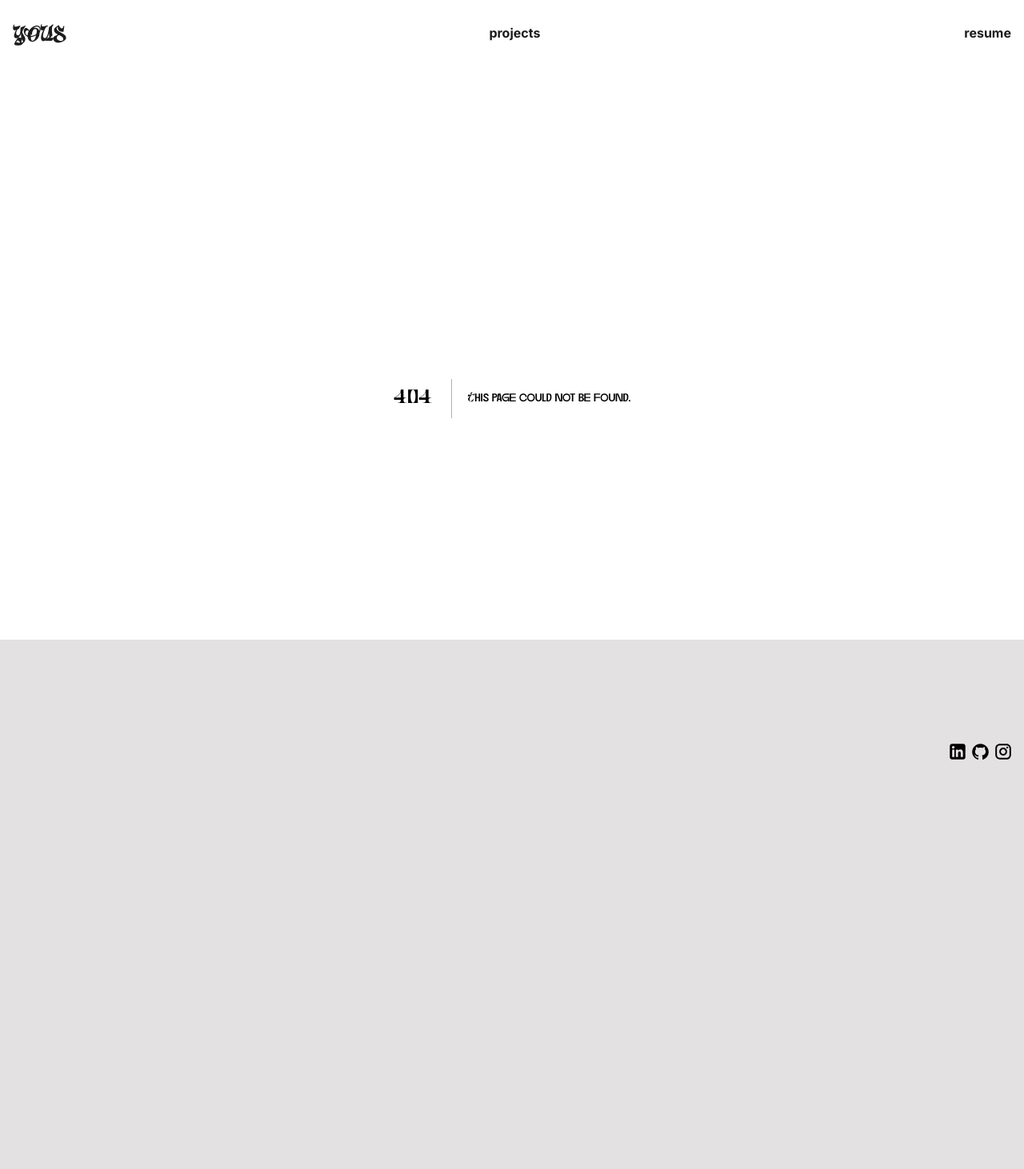
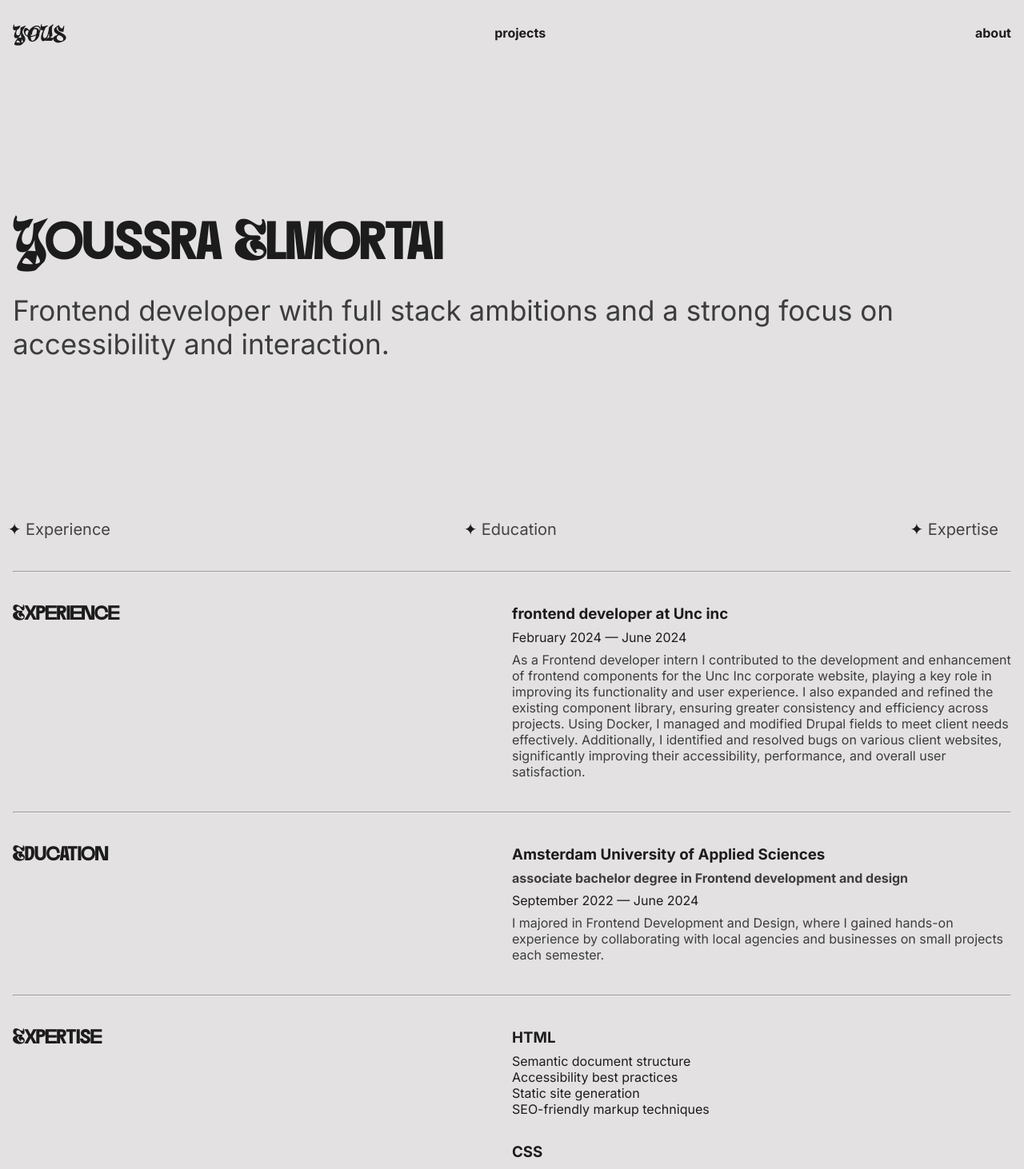
Before and after one commit to YoussraElmortai/portfolio24, a Next.js app: page /About in a window 1280 px wide. Before the commit this address had no page. Shown: the top 1462 px of the page at 80% size. Before the commit the page ends 970 px from the top, so only its background shows below. Built offline with nearby package versions, Linux system fonts and the light colour scheme.

Commit message:
changed wording of few elements📝

```diff
--- a/src/app/resume/page.jsx
+++ b/src/app/About/page.jsx
@@ -1,22 +1,20 @@
 import "./style.css";
 
-export default function resume() {
+export default function about() {
   return (
     <>
-      <section className='resume_intro'>
+    <div className="orb"/>
+      <section className='about_intro'>
         <h1>Youssra Elmortai</h1>
         <article>
           <p>
             Frontend developer with full stack ambitions and a strong
-            focus on accessibility and interaction.{" "}
+            focus on accessibility and interaction.
           </p>
         </article>
-        <span>
-          feel free to download a PDF version of this resume
-        </span>
       </section>
 
-      <nav className='resume_nav'>
+      <nav className='about_nav'>
         <ul>
           <li>
             <a href='#experience'>Experience</a>
@@ -32,7 +30,7 @@ export default function resume() {
 
       <hr />
 
-      <section className='resume_section' id='experience'>
+      <section className='about_section' id='experience'>
         <h2>Experience</h2>
 
         <div className='content'>
@@ -63,7 +61,7 @@ export default function resume() {
 
       <hr />
 
-      <section className='resume_section' id='education'>
+      <section className='about_section' id='education'>
         <h2>Education</h2>
 
         <div className='content'>
@@ -89,7 +87,7 @@ export default function resume() {
 
       <hr />
 
-      <section className='resume_section' id='expertise'>
+      <section className='about_section' id='expertise'>
         <h2>Expertise</h2>
 
         <div className='content'>
--- a/src/app/resume/style.css
+++ b/src/app/About/style.css
@@ -1,4 +1,4 @@
-.resume_intro {
+.about_intro {
     height: 60vh;
     display: flex;
     flex-flow: column;
@@ -18,7 +18,7 @@
 }
 
 
-.resume_nav {
+.about_nav {
     width: 100%;
     padding: 1rem;
     margin-bottom: 1.5rem;
@@ -48,7 +48,7 @@
     }
 }
 
-.resume_section{
+.about_section{
     margin: 2.5rem 0 2.5rem;
     display: grid;
     grid-template-columns: 1fr 1fr;
--- a/src/app/components/header/header.jsx
+++ b/src/app/components/header/header.jsx
@@ -12,10 +12,10 @@ export default function Header() {
               </a>
             </li>
             <li>
-              <a href='/projects'>projects</a>
+              <a href='/Projects'>projects</a>
             </li>
             <li>
-              <a href='/resume'>resume</a>
+              <a href='/About'>about</a>
             </li>
           </ul>
         </nav>
```
Also changed, not shown: src/app/projects/page.jsx (+12 -6 lines).
